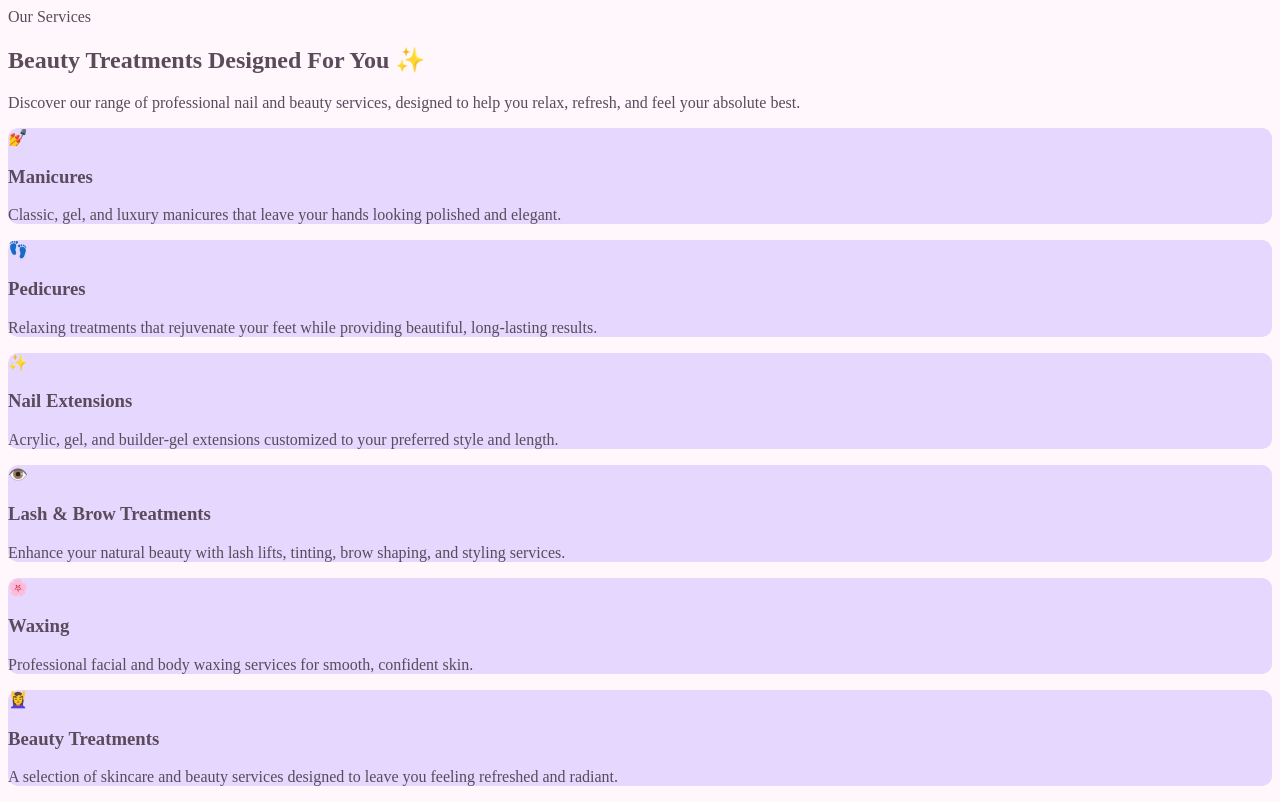
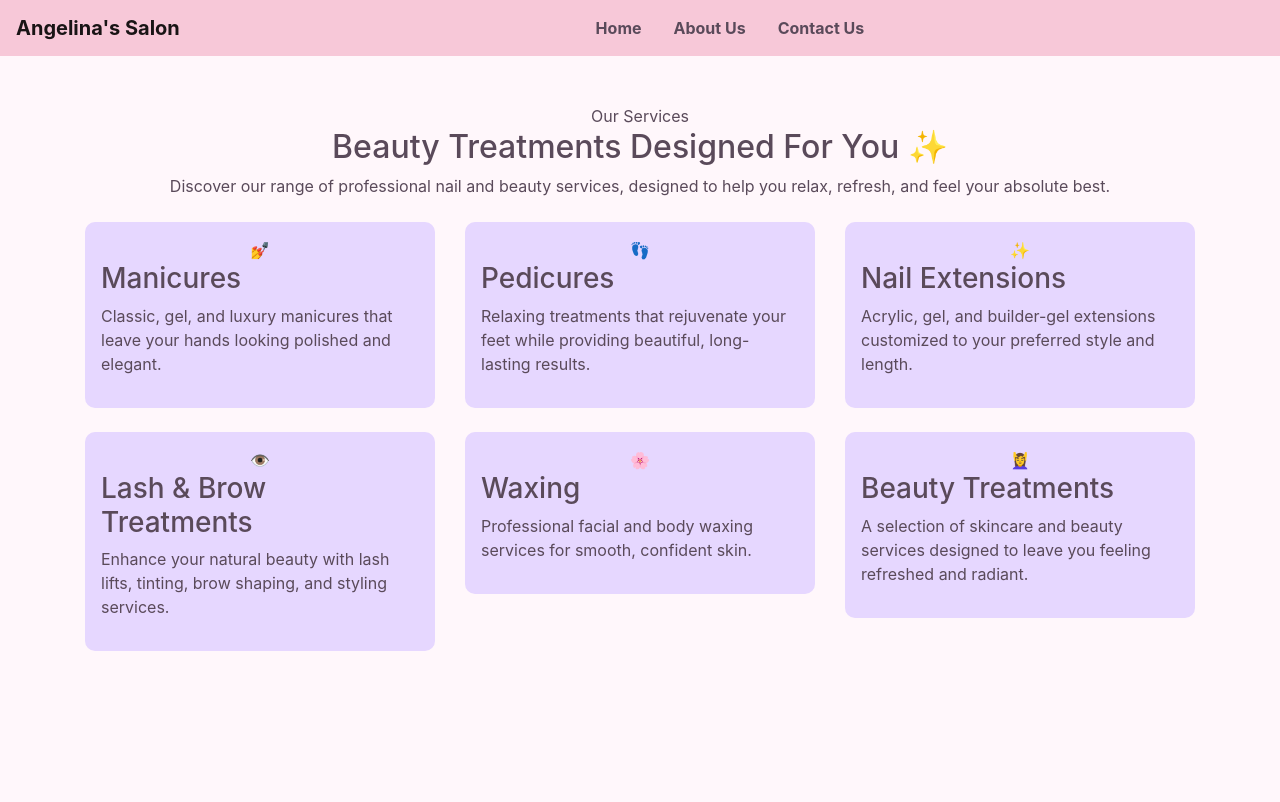
Before and after one commit to TamaraEverett/Salon-BootStraps, a plain HTML site: page services.html in a window 1280 px wide. Drawn offline with nearby package versions, Linux system fonts and the light colour scheme.

Commit message:
updated services file

```diff
--- a/services.html
+++ b/services.html
@@ -1,18 +1,49 @@
 <!DOCTYPE html>
 <html lang="en">
-
 
 <head>
     <meta charset="UTF-8">
     <meta name="viewport" content="width=device-width, initial-scale=1.0">
+
+    <link
+      href="https://stackpath.bootstrapcdn.com/bootstrap/4.5.2/css/bootstrap.min.css"
+      rel="stylesheet"
+    />
+    <script src="https://stackpath.bootstrapcdn.com/bootstrap/4.5.2/js/bootstrap.min.js"></script>
+
     <link rel="stylesheet" href="style.css">
+
     <title>Services</title>
 </head>
 
 <body>
-    <section class="services" id="services">
+
+    <nav class="navbar navbar-expand-lg navbar-light" style="background: var(--primary);">
+        <a class="navbar-brand font-weight-bold" href="#">Angelina's Salon</a>
+
+        <button class="navbar-toggler" type="button" data-toggle="collapse" data-target="#navbarNav">
+            <span class="navbar-toggler-icon"></span>
+        </button>
+
+        <div class="collapse navbar-collapse justify-content-center" id="navbarNav">
+            <ul class="navbar-nav">
+                <li class="nav-item px-2">
+                    <a class="nav-link font-weight-bold" href="index.html">Home</a>
+                </li>
+                <li class="nav-item px-2">
+                    <a class="nav-link font-weight-bold" href="aboutus.html">About Us</a>
+                </li>
+                <li class="nav-item px-2">
+                    <a class="nav-link font-weight-bold" href="contactus.html">Contact Us</a>
+                </li>
+            </ul>
+        </div>
+    </nav>
+
+    <section class="services py-5" id="services">
         <div class="container">
-            <div class="section-header">
+
+            <div class="text-center mb-4">
                 <span class="section-subtitle">Our Services</span>
                 <h2>Beauty Treatments Designed For You</h2>
                 <p>
@@ -21,77 +52,59 @@
                 </p>
             </div>
 
-            <div class="services-grid">
+            <div class="row">
 
-                <div class="service-card">
-                    <div class="service-icon">
-                        💅
+                <div class="col-md-4 mb-4">
+                    <div class="service-card p-3">
+                        <div class="service-icon text-center">💅</div>
+                        <h3>Manicures</h3>
+                        <p>Classic, gel, and luxury manicures that leave your hands looking polished and elegant.</p>
                     </div>
-                    <h3>Manicures</h3>
-                    <p>
-                        Classic, gel, and luxury manicures that leave your hands
-                        looking polished and elegant.
-                    </p>
                 </div>
 
-                <div class="service-card">
-                    <div class="service-icon">
-                        👣
+                <div class="col-md-4 mb-4">
+                    <div class="service-card p-3">
+                        <div class="service-icon text-center">👣</div>
+                        <h3>Pedicures</h3>
+                        <p>Relaxing treatments that rejuvenate your feet while providing beautiful, long-lasting results.</p>
                     </div>
-                    <h3>Pedicures</h3>
-                    <p>
-                        Relaxing treatments that rejuvenate your feet while providing
-                        beautiful, long-lasting results.
-                    </p>
                 </div>
 
-                <div class="service-card">
-                    <div class="service-icon">
-                        ✨
+                <div class="col-md-4 mb-4">
+                    <div class="service-card p-3">
+                        <div class="service-icon text-center">✨</div>
+                        <h3>Nail Extensions</h3>
+                        <p>Acrylic, gel, and builder-gel extensions customized to your preferred style and length.</p>
                     </div>
-                    <h3>Nail Extensions</h3>
-                    <p>
-                        Acrylic, gel, and builder-gel extensions customized to your
-                        preferred style and length.
-                    </p>
                 </div>
 
-                <div class="service-card">
-                    <div class="service-icon">
-                        👁️
+                <div class="col-md-4 mb-4">
+                    <div class="service-card p-3">
+                        <div class="service-icon text-center">👁️</div>
+                        <h3>Lash & Brow Treatments</h3>
+                        <p>Enhance your natural beauty with lash lifts, tinting, brow shaping, and styling services.</p>
                     </div>
-                    <h3>Lash & Brow Treatments</h3>
-                    <p>
-                        Enhance your natural beauty with lash lifts, tinting, brow
-                        shaping, and styling services.
-                    </p>
                 </div>
 
-                <div class="service-card">
-                    <div class="service-icon">
-                        🌸
+                <div class="col-md-4 mb-4">
+                    <div class="service-card p-3">
+                        <div class="service-icon text-center">🌸</div>
+                        <h3>Waxing</h3>
+                        <p>Professional facial and body waxing services for smooth, confident skin.</p>
                     </div>
-                    <h3>Waxing</h3>
-                    <p>
-                        Professional facial and body waxing services for smooth,
-                        confident skin.
-                    </p>
                 </div>
 
-                <div class="service-card">
-                    <div class="service-icon">
-                        💆‍♀️
+                <div class="col-md-4 mb-4">
+                    <div class="service-card p-3">
+                        <div class="service-icon text-center">💆‍♀️</div>
+                        <h3>Beauty Treatments</h3>
+                        <p>A selection of skincare and beauty services designed to leave you feeling refreshed and radiant.</p>
                     </div>
-                    <h3>Beauty Treatments</h3>
-                    <p>
-                        A selection of skincare and beauty services designed to leave
-                        you feeling refreshed and radiant.
-                    </p>
                 </div>
 
             </div>
         </div>
     </section>
+
 </body>
-
 </html>
```
